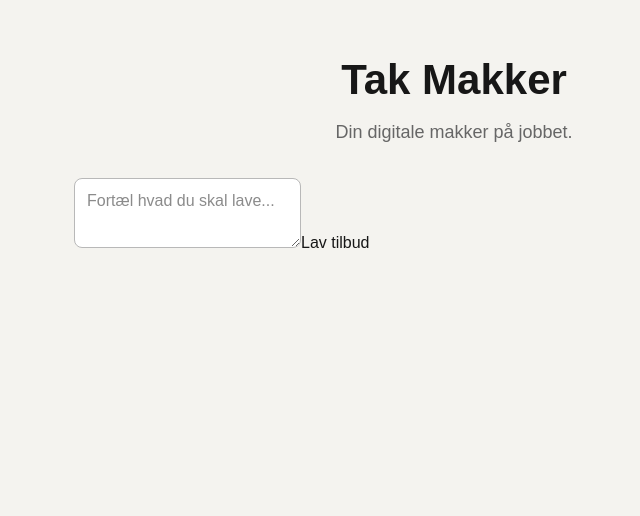
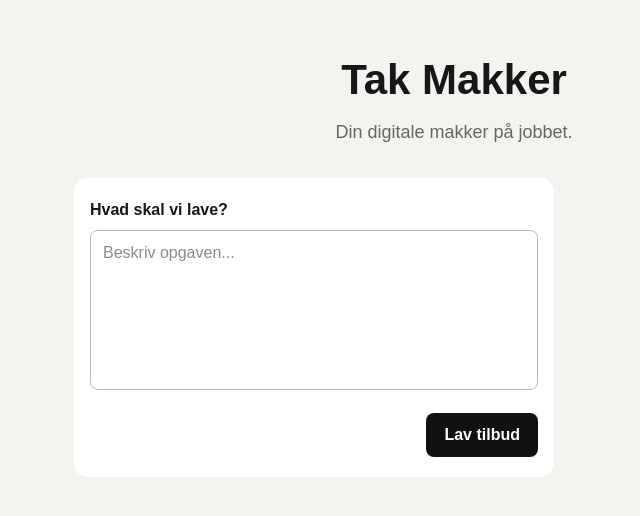
Before and after one commit to johanroug/tak-makker, a Next.js app: page / in a window 1280 px wide. Shown: the top 516 px of the page, without its empty margins (186-826 px from the left). Built offline with nearby package versions, Linux system fonts and the light colour scheme.

Commit message:
added quoteinput back and styled it

```diff
--- a/app/components/QuoteInput/QuoteInput.tsx
+++ b/app/components/QuoteInput/QuoteInput.tsx
@@ -1,5 +1,3 @@
-import styles from "./QuoteInput.module.scss";
-
 type QuoteInputProps = {
   description: string;
   onDescriptionChange: (value: string) => void;
@@ -12,20 +10,24 @@ export default function QuoteInput({
   onSubmit,
 }: QuoteInputProps) {
   return (
-    <div className={styles.inputCard}>
+    <div className="card w-full max-w-[480px]">
+      <label className="mb-2 block font-semibold" htmlFor="quote-description">
+        Hvad skal vi lave?
+      </label>
+
       <textarea
-        className={styles.textarea}
+        id="quote-description"
+        className="min-h-[160px] w-full resize-none"
         value={description}
-        onChange={(e) => onDescriptionChange(e.target.value)}
-        placeholder="Fortæl hvad du skal lave..."
+        onChange={(event) => onDescriptionChange(event.target.value)}
+        placeholder="Beskriv opgaven..."
       />
 
-      <button
-        className={styles.button}
-        onClick={onSubmit}
-      >
-        Lav tilbud
-      </button>
+      <div className="mt-4 flex justify-end">
+        <button className="primary-button" type="button" onClick={onSubmit}>
+          Lav tilbud
+        </button>
+      </div>
     </div>
   );
 }
--- a/app/components/QuoteResult/QuoteResult.tsx
+++ b/app/components/QuoteResult/QuoteResult.tsx
@@ -17,7 +17,7 @@ export default function QuoteResult({
   if (!projectResponse.complete) {
     return (
       <section className={styles.questions}>
-        <h2>Jeg mangler lige lidt, makker</h2>
+        <h2>Jeg mangler lige lidt, makker2</h2>
 
         {questions.map((question) => (
           <p key={question}>{question}</p>
--- a/app/page.tsx
+++ b/app/page.tsx
@@ -11,6 +11,7 @@ import QuoteResult from "./components/QuoteResult/QuoteResult";
 import styles from "./page.module.scss";
 import { createQuoteRequest } from "../lib/ai/createQuote";
 import HourlyRate from "./components/HourlyRate/HourlyRate";
+import QuoteInput from "./components/QuoteInput/QuoteInput";
 
 export default function Home() {
   const [description, setDescription] = useState("");
@@ -68,18 +69,11 @@ export default function Home() {
 
         <div className={styles.workspace}>
           <section className={styles.inputColumn}>
-            <div className={styles.inputCard}>
-              <textarea
-                className={styles.textarea}
-                value={description}
-                onChange={(event) => setDescription(event.target.value)}
-                placeholder="Fortæl hvad du skal lave..."
-              />
-
-              <button className={styles.button} onClick={createQuote}>
-                Lav tilbud
-              </button>
-            </div>
+            <QuoteInput
+              description={description}
+              onDescriptionChange={setDescription}
+              onSubmit={createQuote}
+            />
           </section>
 
           <section className={styles.conversationColumn}>
--- /dev/null
+++ b/app/styling/button.scss
@@ -0,0 +1,30 @@
+.primary-button {
+  padding: 10px 18px;
+  border: 0;
+  border-radius: 8px;
+
+  background: #111;
+  color: white;
+
+  font: inherit;
+  font-weight: 600;
+
+  cursor: pointer;
+
+  transition:
+    background 0.15s ease,
+    transform 0.15s ease;
+
+  &:hover {
+    background: #333;
+  }
+
+  &:active {
+    transform: translateY(1px);
+  }
+
+  &:disabled {
+    opacity: 0.5;
+    cursor: not-allowed;
+  }
+}
--- a/app/styling/globals.scss
+++ b/app/styling/globals.scss
@@ -2,6 +2,7 @@
 @use "input";
 @use "card";
 @use "heading";
+@use "button";
 
 :root {
   --background: #ffffff;
```
Also changed, not shown: app/components/QuoteInput/QuoteInput.module.scss (deleted, +0 -37 lines).
